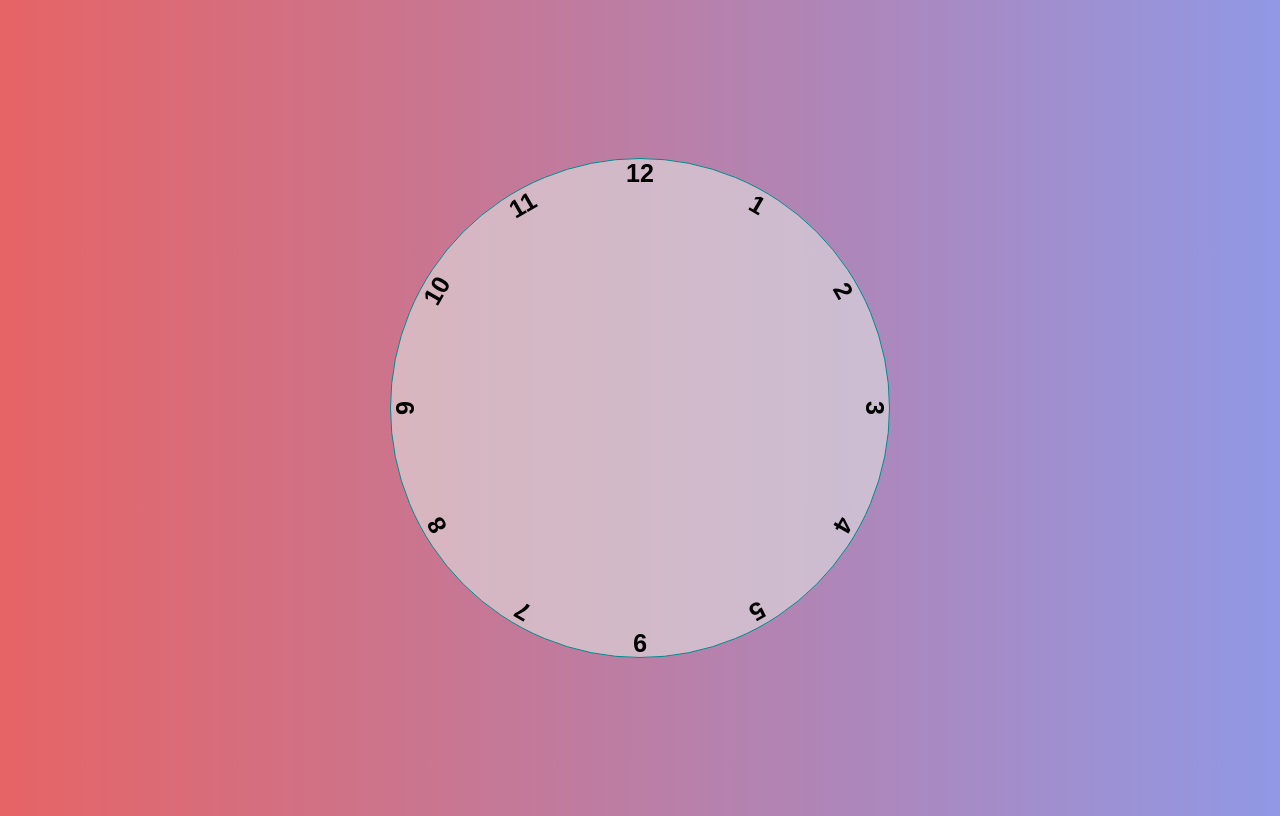
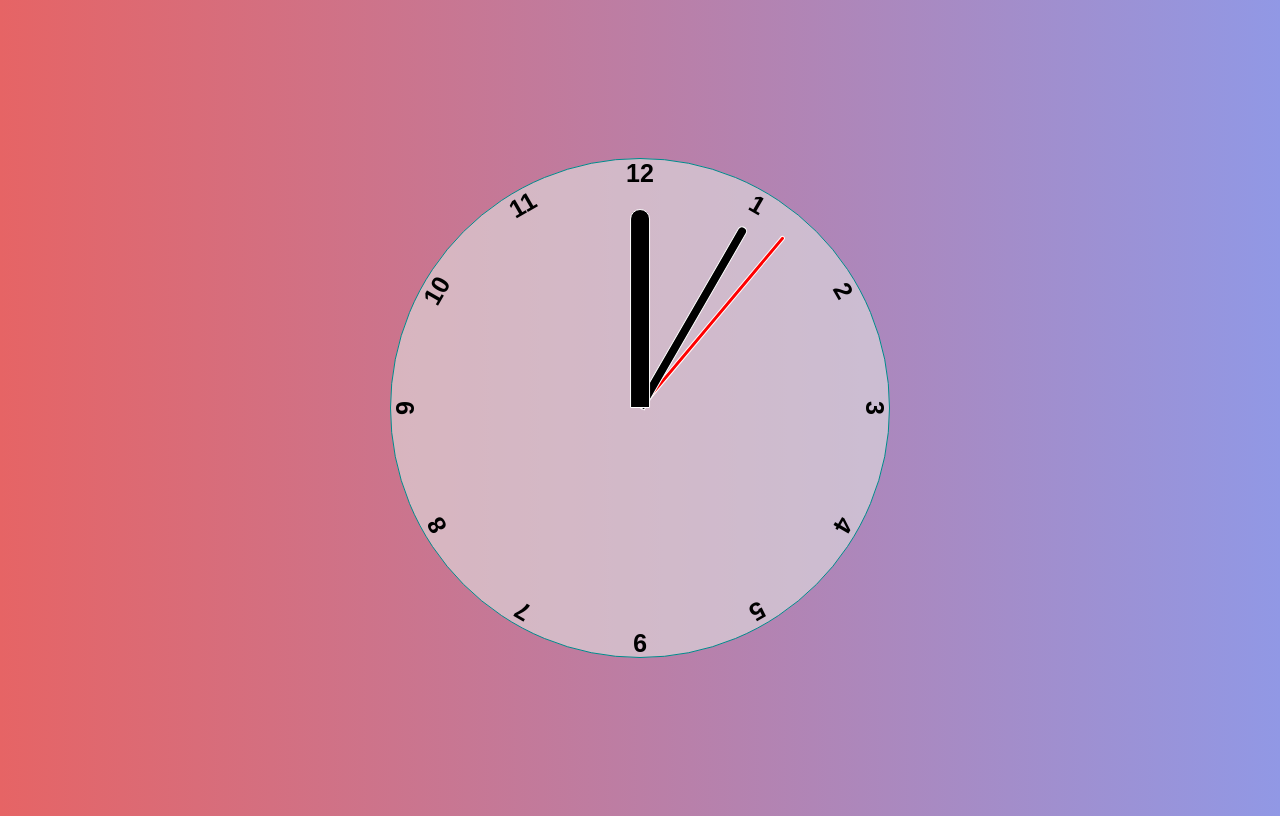
Before and after one commit to sinigao127/Build-A-Clock-With-Javascript, a website: page Index.html in a window 1280 px wide. Drawn offline with Linux system fonts and the light colour scheme.

Commit message:
add hands

```diff
--- a/style.scss
+++ b/style.scss
@@ -65,3 +65,36 @@ body{
     --angle: 330deg;
   }
 }
+
+.clock .hand{
+  --angle: 0;
+  position: absolute;
+  bottom: 50%;
+  left: 50%;
+  border: 1px solid white;
+  border-top-left-radius: 10px;
+  border-top-right-radius: 10px;
+  transform-origin: bottom;
+  transform: translateX(-50%) rotate(calc(var(--angle)*1deg));
+  &.hour {
+    --angle: 0;
+    width: 4%;
+    height: 40%;
+    background-color: black;
+    z-index: 10;
+  }
+  &.minute {
+    --angle: 30;
+    width: 2%;
+    height: 42%;
+    background-color: black;
+    z-index: 9;
+  }
+  &.second {
+    --angle: 40;
+    width: 1%;
+    height: 45%;
+    background-color: red;
+    z-index: 8;
+  }
+}
```
Also changed, not shown: style.css, 1 other file.
